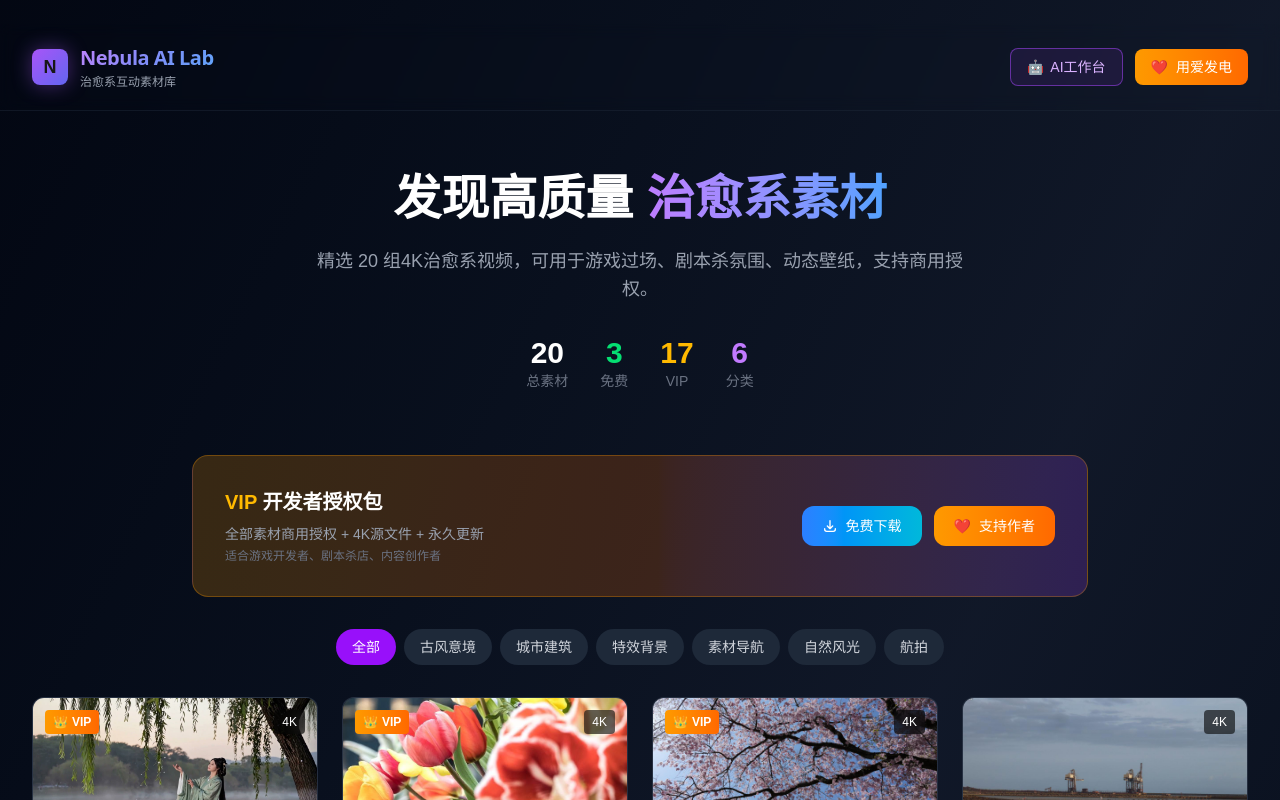
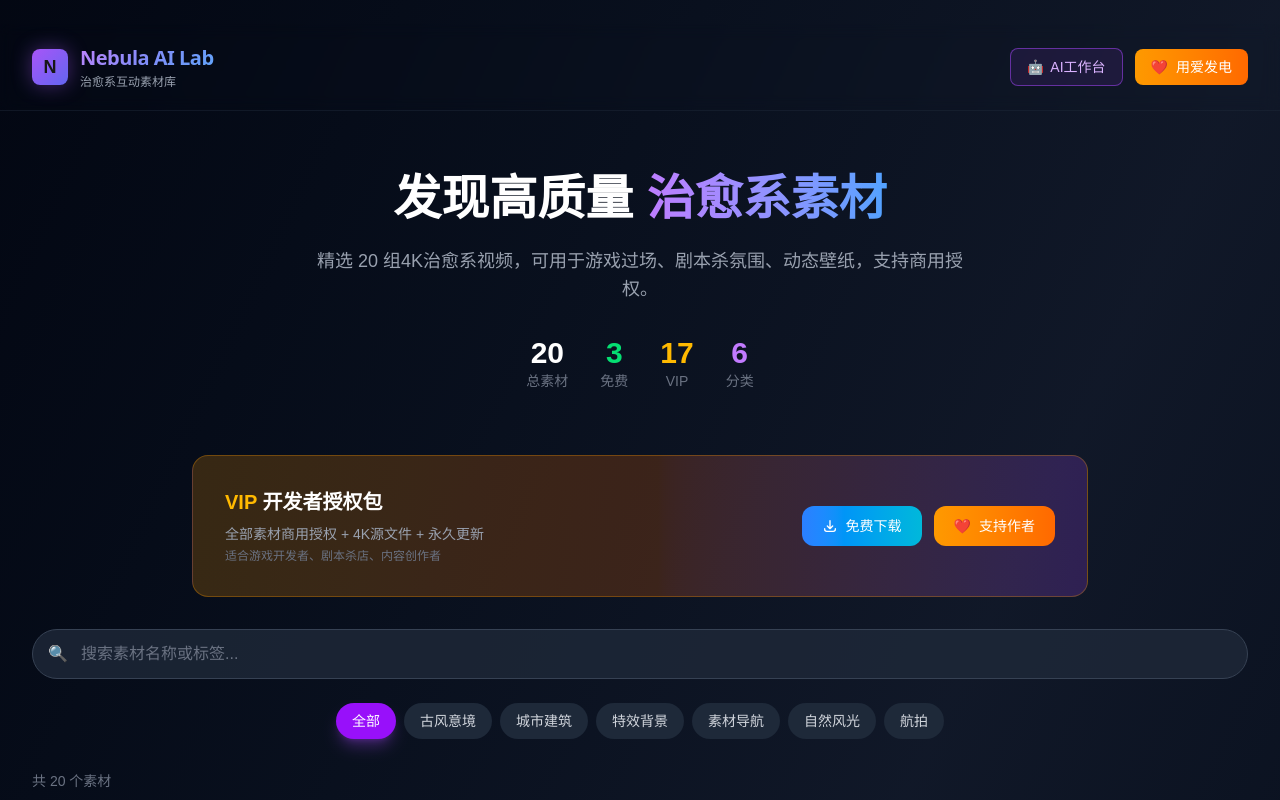
Before and after one commit to lizhongcctv-hue/nebula-assets, a Next.js app: page / in a window 1280 px wide. Shown: the top 800 px of the page. Built offline with nearby package versions, Linux system fonts and the light colour scheme.

Commit message:
feat: add search + category filter for video assets

```diff
--- a/app/page.tsx
+++ b/app/page.tsx
@@ -1,5 +1,5 @@
 import { getVideoAssets, getCategories } from '@/lib/notion';
-import VideoCard from '@/components/VideoCard';
+import VideoGallery from '@/components/VideoGallery';
 
 export default async function Home() {
   const videos = await getVideoAssets();
@@ -132,33 +132,7 @@ export default async function Home() {
         </div>
       </section>
 
-      <section className="px-4 sm:px-6 lg:px-8 pb-8">
-        <div className="max-w-7xl mx-auto">
-          <div className="flex flex-wrap gap-2 justify-center">
-            <button className="px-4 py-2 bg-purple-600 text-white rounded-full text-sm font-medium">
-              全部
-            </button>
-            {categories.map((cat) => (
-              <button
-                key={cat}
-                className="px-4 py-2 bg-gray-800 text-gray-300 rounded-full text-sm font-medium hover:bg-gray-700 transition-colors"
-              >
-                {cat}
-              </button>
-            ))}
-          </div>
-        </div>
-      </section>
-
-      <section className="px-4 sm:px-6 lg:px-8 pb-16">
-        <div className="max-w-7xl mx-auto">
-          <div className="grid grid-cols-1 sm:grid-cols-2 lg:grid-cols-3 xl:grid-cols-4 gap-6">
-            {videos.map((video) => (
-              <VideoCard key={video.id} video={video} afdLink={afdLink} />
-            ))}
-          </div>
-        </div>
-      </section>
+      <VideoGallery videos={videos} categories={categories} afdLink={afdLink} />
 
       <footer className="border-t border-gray-800/50 py-8 px-4">
         <div className="max-w-7xl mx-auto text-center space-y-3">
--- /dev/null
+++ b/components/VideoGallery.tsx
@@ -0,0 +1,111 @@
+'use client';
+
+import { useState, useMemo } from 'react';
+import { VideoAsset } from '@/lib/notion';
+import VideoCard from './VideoCard';
+
+interface VideoGalleryProps {
+  videos: VideoAsset[];
+  categories: string[];
+  afdLink: string;
+}
+
+export default function VideoGallery({ videos, categories, afdLink }: VideoGalleryProps) {
+  const [query, setQuery] = useState('');
+  const [active, setActive] = useState('全部');
+
+  const filtered = useMemo(() => {
+    let result = videos;
+    if (active !== '全部') {
+      result = result.filter((v) => v.category === active);
+    }
+    if (query.trim()) {
+      const q = query.toLowerCase();
+      result = result.filter(
+        (v) =>
+          v.name.toLowerCase().includes(q) ||
+          v.tags.some((t) => t.toLowerCase().includes(q))
+      );
+    }
+    return result;
+  }, [videos, query, active]);
+
+  return (
+    <>
+      {/* Search + Filter */}
+      <section className="px-4 sm:px-6 lg:px-8 pb-8">
+        <div className="max-w-7xl mx-auto">
+          <div className="mb-6">
+            <div className="relative">
+              <input
+                type="text"
+                value={query}
+                onChange={(e) => setQuery(e.target.value)}
+                placeholder="搜索素材名称或标签..."
+                className="w-full px-5 py-3 pl-12 bg-gray-800/80 border border-gray-700 rounded-full text-white placeholder-gray-500 focus:outline-none focus:ring-2 focus:ring-purple-500 focus:border-transparent transition-all"
+              />
+              <span className="absolute left-4 top-1/2 -translate-y-1/2 text-gray-500">🔍</span>
+            </div>
+          </div>
+
+          <div className="flex flex-wrap gap-2 justify-center">
+            <button
+              onClick={() => setActive('全部')}
+              className={`px-4 py-2 rounded-full text-sm font-medium transition-all ${
+                active === '全部'
+                  ? 'bg-purple-600 text-white shadow-lg shadow-purple-500/30'
+                  : 'bg-gray-800 text-gray-300 hover:bg-gray-700'
+              }`}
+            >
+              全部
+            </button>
+            {categories.map((cat) => (
+              <button
+                key={cat}
+                onClick={() => setActive(cat)}
+                className={`px-4 py-2 rounded-full text-sm font-medium transition-all ${
+                  active === cat
+                  ? 'bg-purple-600 text-white shadow-lg shadow-purple-500/30'
+                  : 'bg-gray-800 text-gray-300 hover:bg-gray-700'
+                }`}
+              >
+                {cat}
+              </button>
+            ))}
+          </div>
+        </div>
+      </section>
+
+      {/* Video Grid */}
+      <section className="px-4 sm:px-6 lg:px-8 pb-16">
+        <div className="max-w-7xl mx-auto">
+          {filtered.length === 0 ? (
+            <div className="text-center py-16">
+              <div className="text-4xl mb-4">🔍</div>
+              <p className="text-gray-400">没有找到匹配「{query || active}」的素材</p>
+              <button
+                onClick={() => { setQuery(''); setActive('全部'); }}
+                className="mt-4 px-4 py-2 text-purple-400 hover:text-purple-300 text-sm underline"
+              >
+                清除筛选
+              </button>
+            </div>
+          ) : (
+            <>
+              <p className="text-sm text-gray-500 mb-4">
+                共 {filtered.length} 个素材
+                {query && <> · 搜索: &ldquo;{query}&rdquo;</>}
+                {active !== '全部' && <> · 分类: {active}</>}
+              </p>
+              <div className="grid grid-cols-1 sm:grid-cols-2 lg:grid-cols-3 xl:grid-cols-4 gap-6">
+                {filtered.map((video) => (
+                  <VideoCard key={video.id} video={video} afdLink={afdLink} />
+                ))}
+              </div>
+            </>
+          )}
+        </div>
+      </section>
+    </>
+  );
+}
```
